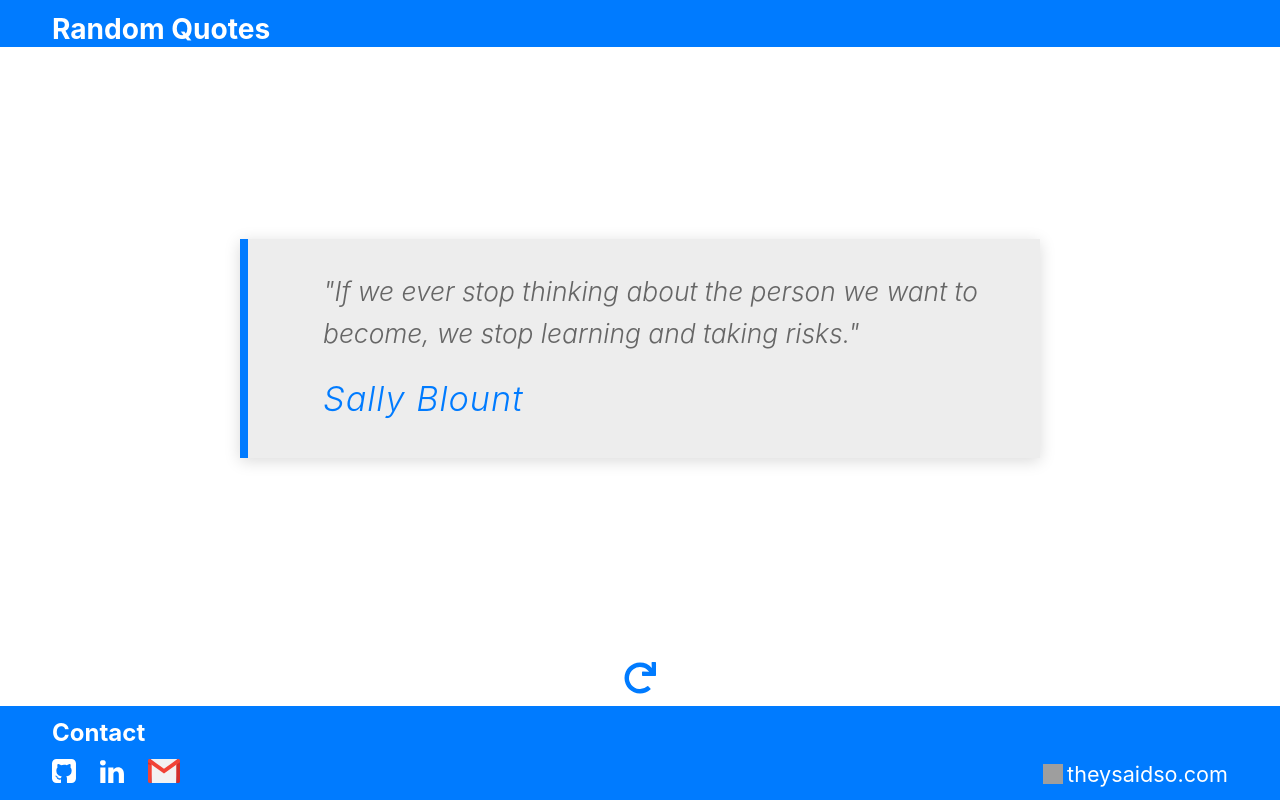
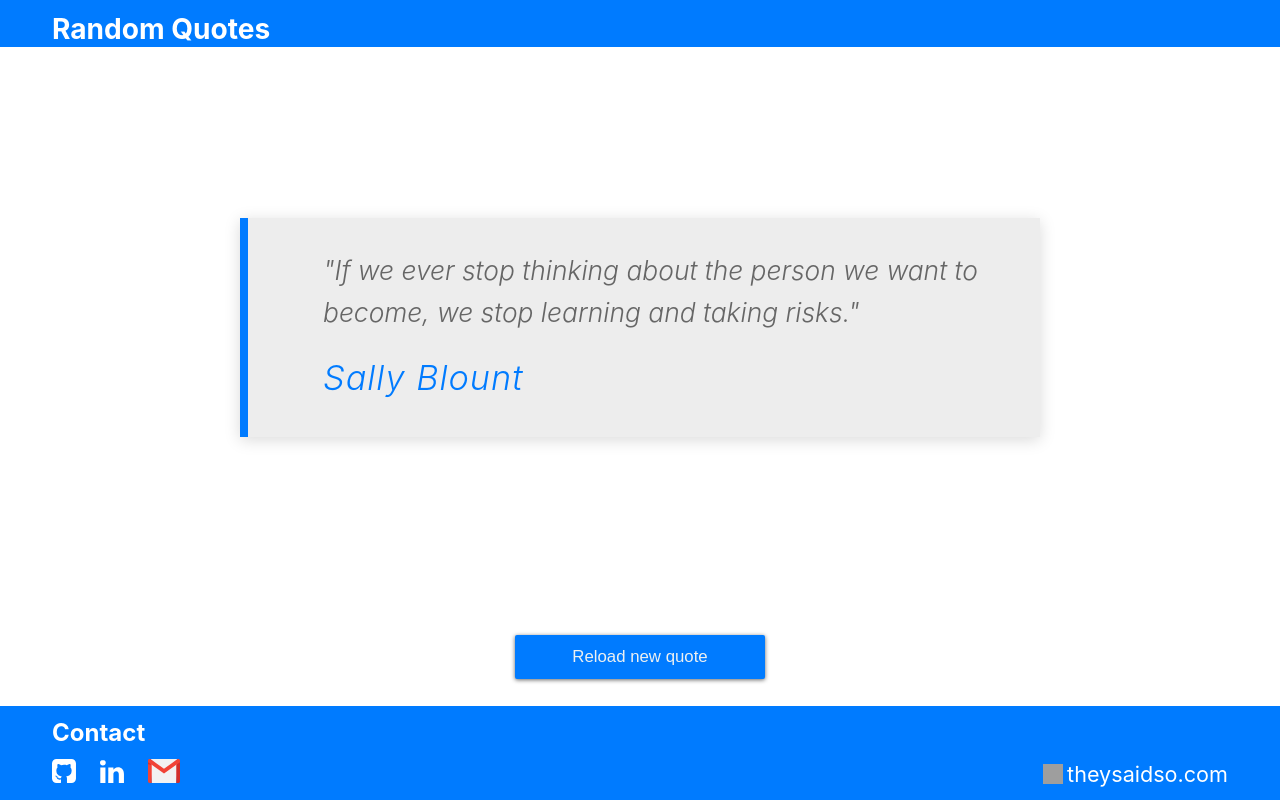
Before and after one commit to mbojec/random-quotes, a React (Create React App) app: page / in a window 1280 px wide. Built offline with nearby package versions, Linux system fonts and the light colour scheme; grey boxes are pictures that could not be loaded.

Commit message:
Adding and styling reload btn

```diff
--- a/src/Main.jsx
+++ b/src/Main.jsx
@@ -1,6 +1,4 @@
 import React from 'react';
-import {faRedo} from "@fortawesome/free-solid-svg-icons";
-import { FontAwesomeIcon } from '@fortawesome/react-fontawesome'
 
 function Main() {
   return(
@@ -12,7 +10,7 @@ function Main() {
           </blockquote>
         </div>
         <div className={'main__ui-panel col-xs-12'}>
-          <FontAwesomeIcon icon={faRedo}/>
+          <button className="btn" type="button"><span>Reload new quote</span></button>
         </div>
     </div>
   )
--- a/src/resources/styles/main.scss
+++ b/src/resources/styles/main.scss
@@ -8,3 +8,4 @@
 @import "partials/appBar";
 @import "partials/footer";
 @import "modules/fonts";
+@import "partials/button";
--- a/src/resources/styles/modules/_mixins.scss
+++ b/src/resources/styles/modules/_mixins.scss
@@ -44,3 +44,22 @@
     }
   }
 }
+
+@mixin fluid-width($min-vw, $max-vw, $min-width, $max-width) {
+  $u1: unit($min-vw);
+  $u2: unit($max-vw);
+  $u3: unit($min-width);
+  $u4: unit($max-width);
+
+  @if $u1 == $u2 and $u1 == $u3 and $u1 == $u4 {
+    & {
+      width: $min-width;
+      @media screen and (min-width: $min-vw) {
+        width: calc(#{$min-width} + #{strip-unit($max-width - $min-width)} * ((100vw - #{$min-vw}) / #{strip-unit($max-vw - $min-vw)}));
+      }
+      @media screen and (min-width: $max-vw) {
+        width: $max-width;
+      }
+    }
+  }
+}
--- /dev/null
+++ b/src/resources/styles/partials/_button.scss
@@ -0,0 +1,55 @@
+$min_width: 320px;
+$max_width: 1200px;
+$min_btn_width: 150px;
+$max_btn_width: 250px;
+
+.btn {
+  position: relative;
+  display: inline-block;
+  margin: 15px auto;
+  @include fluid-width($min_width, $max_width, $min_btn_width, $max_btn_width);
+
+  overflow: hidden;
+
+  border-width: 0;
+  outline: none;
+  border-radius: 2px;
+  box-shadow: 0 1px 4px rgba(0, 0, 0, .6);
+
+  background-color: $color-blue-dark;
+  color: #ecf0f1;
+
+  transition: background-color .3s;
+}
+
+.btn > * {
+  position: relative;
+}
+
+.btn span {
+  font-size: 0.7rem;
+  display: inline-block;
+  padding: 12px;
+}
+
+.btn:before {
+  content: "";
+
+  position: absolute;
+  top: 50%;
+  left: 50%;
+
+  display: block;
+  width: 0;
+  padding-top: 0;
+  border-radius: 100%;
+  background-color: rgba(236, 240, 241, .3);
+  transform: translate(-50%, -50%);
+}
+
+.btn:active:before {
+  width: 120%;
+  padding-top: 120%;
+
+  transition: width .2s ease-out, padding-top .2s ease-out;
+}
```
